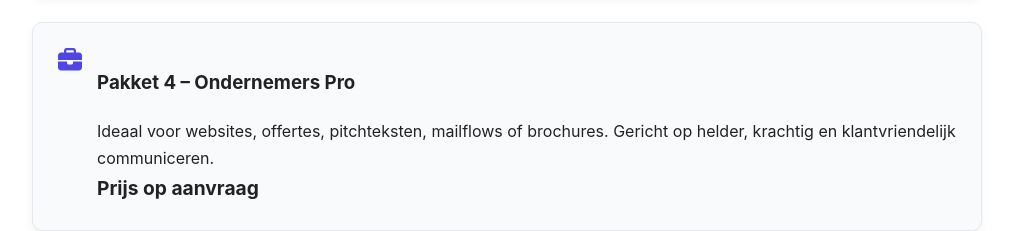
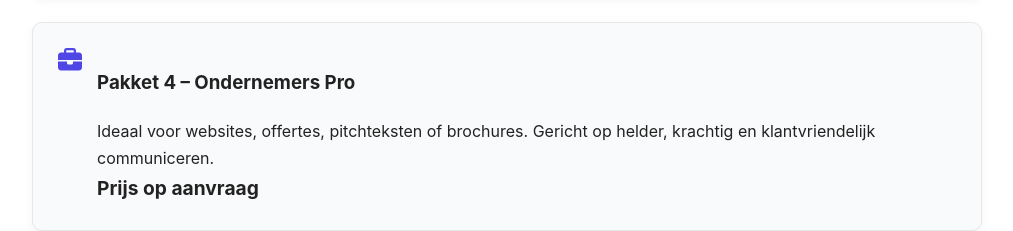
Before and after one commit to RPeereboom/tekstcorrectie, a plain HTML site: page index.html in a window 1280 px wide. Shown: the part 1599-1830 px from the top of the page, without its empty margins (133-1146 px from the left). Drawn offline with Linux system fonts and the light colour scheme.

Commit message:
Update index.html

```diff
--- a/index.html
+++ b/index.html
@@ -76,7 +76,7 @@
       <i class="fa-solid fa-briefcase icon"></i>
       <div>
         <h3>Pakket 4 – Ondernemers Pro</h3>
-        <p>Ideaal voor websites, offertes, pitchteksten, mailflows of brochures. Gericht op helder, krachtig en klantvriendelijk communiceren.</p>
+        <p>Ideaal voor websites, offertes, pitchteksten of brochures. Gericht op helder, krachtig en klantvriendelijk communiceren.</p>
         <p class="price">Prijs op aanvraag</p>
       </div>
     </div>
```
